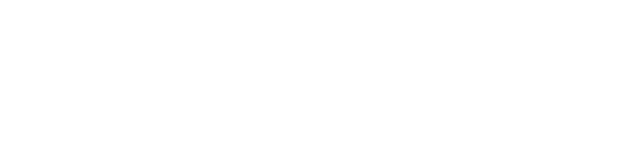
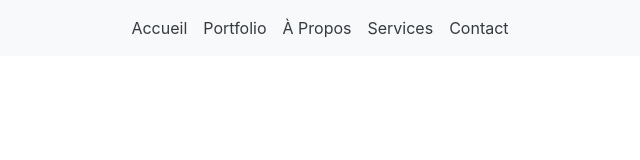
Before and after one commit to DUNON/My_portfolio, a plain HTML site: page index.html in a window 1280 px wide. Shown: the whole page, without its empty margins (320-960 px from the left). Drawn offline with nearby package versions, Linux system fonts and the light colour scheme.

Commit message:
added Navbar

```diff
--- a/index.html
+++ b/index.html
@@ -1,12 +1,41 @@
 <!DOCTYPE html>
-<html lang="en">
+<html lang="fr">
 <head>
     <meta charset="UTF-8">
     <meta http-equiv="X-UA-Compatible" content="IE=edge">
     <meta name="viewport" content="width=device-width, initial-scale=1.0">
-    <title>Document</title>
+    <link rel="stylesheet" href="https://stackpath.bootstrapcdn.com/bootstrap/4.3.1/css/bootstrap.min.css"
+        integrity="sha384-ggOyR0iXCbMQv3Xipma34MD+dH/1fQ784/j6cY/iJTQUOhcWr7x9JvoRxT2MZw1T" crossorigin="anonymous" />
+    <link rel="stylesheet" href="style.css" />
+    <title>Portfolio</title>
 </head>
 <body>
+    <nav class="navbar fixed-top navbar-expand-lg navbar-light bg-light">
+        <button class="navbar-toggler ml-auto" type="button" data-toggle="collapse" data-target="#navbarToggler"
+            aria-controls="navbarToggler" aria-expanded="false" aria-label="Toggle navigation">
+            <span class="navbar-toggler-icon"></span>
+        </button>
+
+        <div class="collapse navbar-collapse" id="navbarToggler">
+            <ul class="navbar-nav w-100 d-flex justify-content-center align-items-center">
+                <li class="nav-item">
+                    <a class="nav-link text-dark" href="#accueil">Accueil</a>
+                </li>
+                <li class="nav-item">
+                    <a class="nav-link text-dark" href="#portfolio">Portfolio</a>
+                </li>
+                <li class="nav-item">
+                    <a class="nav-link text-dark" href="#about">À Propos</a>
+                </li>
+                <li class="nav-item">
+                    <a class="nav-link text-dark" href="#services">Services</a>
+                </li>
+                <li class="nav-item">
+                    <a class="nav-link text-dark" href="#contact">Contact</a>
+                </li>
+            </ul>
+        </div>
+    </nav>
 
 </body>
 </html>
```
